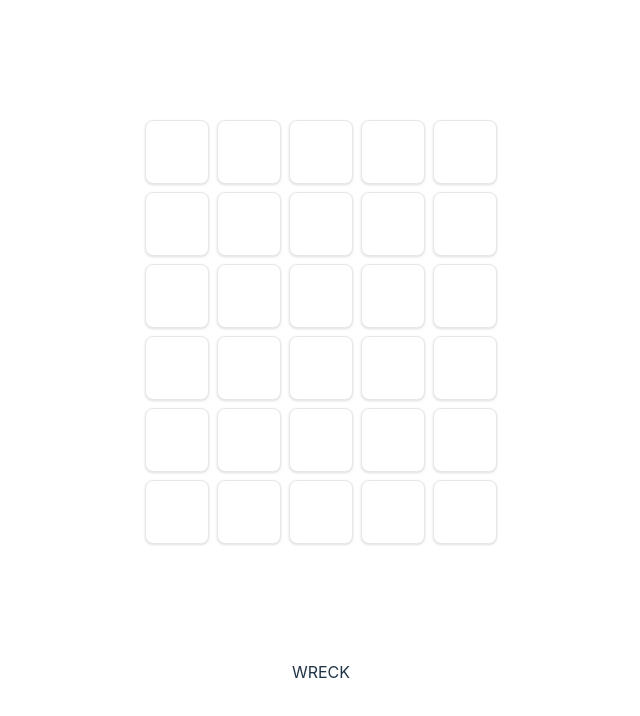
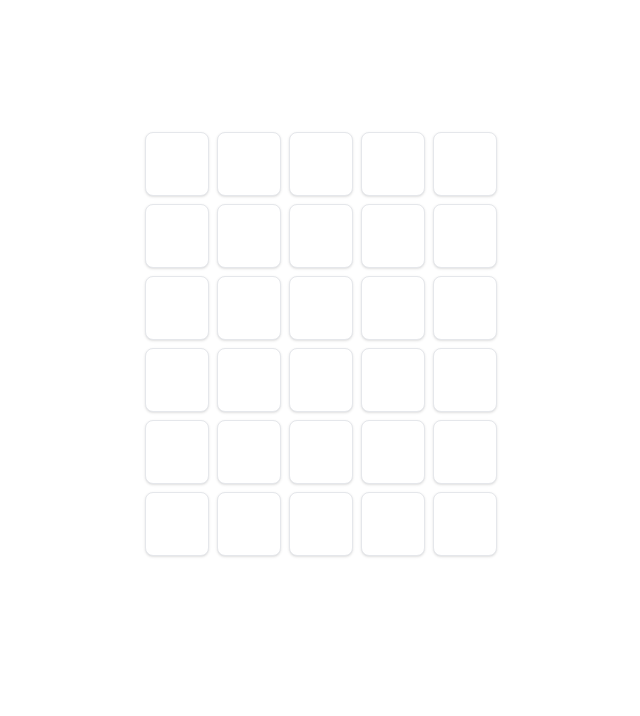
Before and after one commit to tranducdavid/wordle, a React (Vite) app: page / in a window 1280 px wide. Shown: the top 716 px of the page, without its empty margins (319-959 px from the left). Built offline with nearby package versions, Linux system fonts and the light colour scheme.

Commit message:
Fix row counts edge case

```diff
--- a/src/App.tsx
+++ b/src/App.tsx
@@ -58,8 +58,7 @@ function App() {
         <GuessedRow key={i} word={guessedWord} targetWord={targetWord} />
       ))}
       {gameState === GameState.IN_PROGRESS && <InProgressRow word={inProgressWord} />}
-      {gameState === GameState.WIN && <EmptyRow />}
-      {range(MAX_GUESS_COUNT - guessedWords.length - 1).map((i) => (
+      {range(MAX_GUESS_COUNT - guessedWords.length - (gameState === GameState.IN_PROGRESS ? 1 : 0)).map((i) => (
         <EmptyRow key={i} />
       ))}
       <div className="mt-4 h-24">
@@ -75,7 +74,6 @@ function App() {
           </button>
         )}
       </div>
-      {targetWord}
     </div>
   )
 }
```
